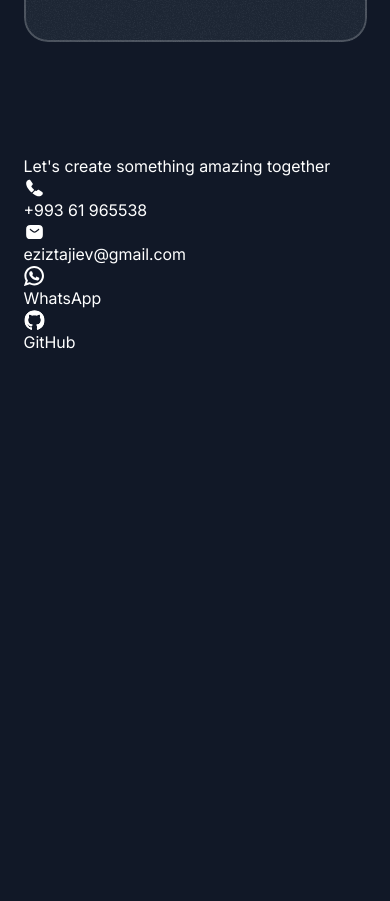
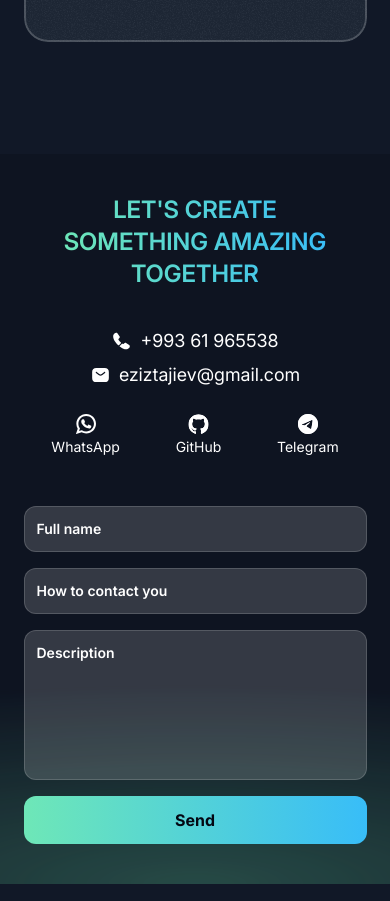
Before and after one commit to eziz-tajiev/Portfolio, a Next.js app: page / in a window 390 px wide. Shown: the part 4880-5781 px from the top of the page. Built offline with nearby package versions, Linux system fonts and the light colour scheme.

Commit message:
created a new contac section for now available for mobile

```diff
--- a/src/app/globals.css
+++ b/src/app/globals.css
@@ -10,6 +10,10 @@
     .hero-ring {
         @apply absolute inset-0 border-2 top-1/2 left-1/2 -translate-x-1/2 -translate-y-1/2 rounded-full border-emerald-300/5 shadow-[0_0_80px_inset] shadow-emerald-300/5;
     }
+
+    .contact-input {
+        @apply bg-[rgba(255,255,255,0.16)] p-3 rounded-xl border border-[rgba(255,255,255,0.16)] text-sm font-semibold placeholder-white/100 focus:outline-none focus:border-[rgba(255,255,255,0.4)];
+    }
 }
 
 @layer utilities {
--- a/src/sections/Contact.tsx
+++ b/src/sections/Contact.tsx
@@ -26,41 +26,89 @@
 
 // };
 
+
 import Call from "@/assets/icons/call.svg"
 import Email from "@/assets/icons/sms.svg"
 import WhatsApp from '@/assets/icons/whatsApp.svg'
 import GitHub from '@/assets/icons/Github - Negative.svg'
 import Telegram from "@/assets/icons/Telegram - Negative.svg"
+import { title } from "process"
+const contacts = [
+  {
+    icon: <Call />,
+    title: '+993 61 965538',
+    href: '#',
+  },
+  {
+    icon: <Email />,
+    title: 'eziztajiev@gmail.com',
+    href: '#',
+  }
+]
+const socialMedia = [
+  {
+    icon: <WhatsApp className='size-5' />,
+    title: 'WhatsApp',
+    href: '#',
+  },
+  {
+    icon: <GitHub />,
+    title: 'GitHub',
+    href: '#',
+  },
+  {
+    icon: <Telegram />,
+    title: 'Telegram',
+    href: '#',
+  },
+]
 
 
 export const ContactSection = () => {
   return(
-      <div className="py-8">
-        <div className="h-[715px]">
+      <div className="pt-8 pb-0">
+        <div className="relative overflow-x-clip z-10">
+        <div className="absolute h-[400px] w-[1600px] bottom-0 bg-emerald-300/30 left-1/2 -translate-x-1/2 [mask-image:radial-gradient(50%_50%_at_bottom_center,black,transparent)] -z-10"></div>
+        <div className="bg-black/15">
           <div className="container">
-            <h2>Let's create something amazing together</h2>
+            <div className="md:flex flex-col flex gap-12">
+              {/* 1 element */}
               <div>
-              <a href="#">
-                <Call />
-                <span>+993 61 965538</span>
+                <div className="flex justify-center py-10">
+                  <h2 className="text-2xl w-[274px] text-center font-semibold uppercase bg-clip-text
+                  bg-gradient-to-r from-emerald-300 to-sky-400 text-transparent">Let's create something amazing together</h2>
+                </div>
+                <div className="">
+                  <div className="flex justify-center">
+                    <div className="flex flex-col items-center justify-center text-[18px] leading-[21.78px] gap-3 w-[230px]">
+                      {contacts.map(contact=>(
+                      <a href={contact.href} className="inline-flex gap-2 items-center">
+                        <span>{contact.icon}</span>
+                        <span>{contact.title}</span>
                       </a>
-              <a href="#">
-                <Email />
-                <span>eziztajiev@gmail.com</span>
-              </a>
+                      ))}
+                    </div>
                   </div>
 
-            <div>
-              <div>
-                <WhatsApp className="size-5" />
-                <span>WhatsApp</span>
+                  <div className="flex justify-around pt-7">
+                      {socialMedia.map(media=>(
+                        <a href={media.href}>
+                          <span className="flex justify-center">{media.icon}</span>
+                          <span className="text-[14px] leading-[16.94px]">{media.title}</span>
+                        </a>
+                      ))}
+                  </div>
+                </div>
               </div>
                 <div>
-                <GitHub />
-                <span>GitHub</span>
+                  {/* 2 element */}
+                  <div className="flex flex-col gap-4 pb-10">
+                    <input type="text" placeholder="Full name" className="contact-input"/>
+                    <input type="text" placeholder="How to contact you" className="contact-input"/>
+                    <textarea placeholder="Description" className="contact-input resize-none h-[150px]"></textarea>
+                    <button className="text-base font-bold py-3 bg-gradient-to-r from-emerald-300 to-sky-400 rounded-xl text-gray-950">Send</button>
                   </div>
-              <div>
-
+                </div>
               </div>
             </div>
           </div>
```
Lines whose indentation alone changed are shown as unchanged.
